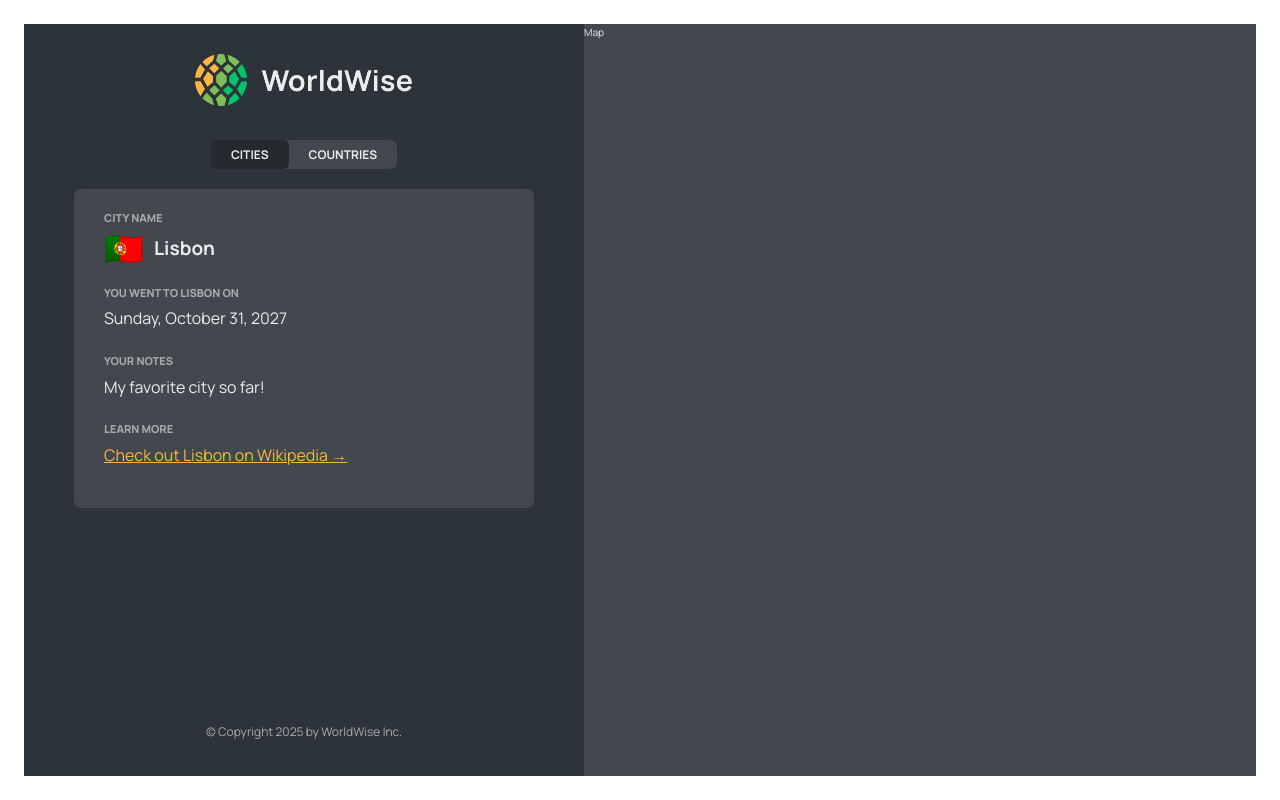
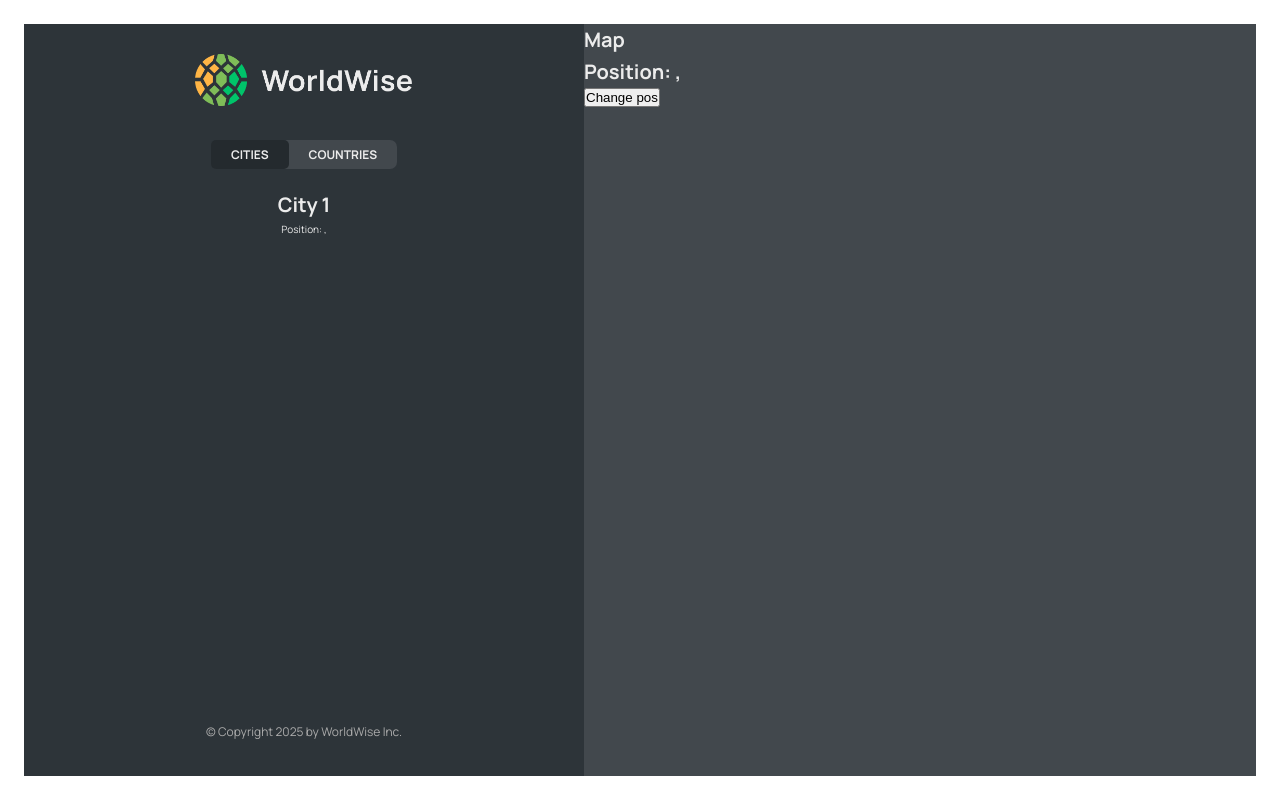
Before and after one commit to williamsconcepts/11-wordwise, a React app: page /app/cities/1 in a window 1280 px wide. Built offline with nearby package versions, Linux system fonts and the light colour scheme; data requests are answered from the project's data file; the HTML template or start-up script is replaced by a standard one.

Commit message:
Reading and setting a query string

```diff
--- a/src/App.jsx
+++ b/src/App.jsx
@@ -45,7 +45,7 @@
             index
             element={<CityList cities={cities} isLoading={isLoading} />}
           />
-          <Route path="cities/:id" element={<City />} />
+
           <Route
             path="cities"
             element={<CityList cities={cities} isLoading={isLoading} />}
--- a/src/components/City.jsx
+++ b/src/components/City.jsx
@@ -1,62 +1,78 @@
-import styles from "./City.module.css";
+import { useParams, useSearchParams } from "react-router-dom";
+//import styles from "./City.module.css";
 
-const formatDate = (date) =>
-  new Intl.DateTimeFormat("en", {
-    day: "numeric",
-    month: "long",
-    year: "numeric",
-    weekday: "long",
-  }).format(new Date(date));
+// const formatDate = (date) =>
+//   new Intl.DateTimeFormat("en", {
+//     day: "numeric",
+//     month: "long",
+//     year: "numeric",
+//     weekday: "long",
+//   }).format(new Date(date));
 
 function City() {
+  const {id} = useParams();
+   const [searchParams] = useSearchParams();
+   const lat = searchParams.get("lat");
+   const lng = searchParams.get("lng");
+
+
   // TEMP DATA
-  const currentCity = {
-    cityName: "Lisbon",
-    emoji: "🇵🇹",
-    date: "2027-10-31T15:59:59.138Z",
-    notes: "My favorite city so far!",
-  };
+  // const currentCity = {
+  //   cityName: "Lisbon",
+  //   emoji: "🇵🇹",
+  //   date: "2027-10-31T15:59:59.138Z",
+  //   notes: "My favorite city so far!",
+  // };
 
-  const { cityName, emoji, date, notes } = currentCity;
-
+  //const { cityName, emoji, date, notes } = currentCity;
 
 
   return (
-    <div className={styles.city}>
-      <div className={styles.row}>
-        <h6>City name</h6>
-        <h3>
-          <span>{emoji}</span> {cityName}
-        </h3>
-      </div>
+    <>
+      <h1>City {id}</h1>
+      <p>
+        Position: {lat}, {lng}
+      </p>
+    </>
+  );
 
-      <div className={styles.row}>
-        <h6>You went to {cityName} on</h6>
-        <p>{formatDate(date || null)}</p>
-      </div>
 
-      {notes && (
-        <div className={styles.row}>
-          <h6>Your notes</h6>
-          <p>{notes}</p>
-        </div>
-      )}
+  // return (
+  //   <div className={styles.city}>
+  //     <div className={styles.row}>
+  //       <h6>City name</h6>
+  //       <h3>
+  //         <span>{emoji}</span> {cityName}
+  //       </h3>
+  //     </div>
 
-      <div className={styles.row}>
-        <h6>Learn more</h6>
-        <a
-          href={`https://en.wikipedia.org/wiki/${cityName}`}
-          target="_blank"
-          rel="noreferrer"
-        >
-          Check out {cityName} on Wikipedia &rarr;
-        </a>
-      </div>
+  //     <div className={styles.row}>
+  //       <h6>You went to {cityName} on</h6>
+  //       <p>{formatDate(date || null)}</p>
+  //     </div>
 
-      <div>
-      </div>
-    </div>
-  );
+  //     {notes && (
+  //       <div className={styles.row}>
+  //         <h6>Your notes</h6>
+  //         <p>{notes}</p>
+  //       </div>
+  //     )}
+
+  //     <div className={styles.row}>
+  //       <h6>Learn more</h6>
+  //       <a
+  //         href={`https://en.wikipedia.org/wiki/${cityName}`}
+  //         target="_blank"
+  //         rel="noreferrer"
+  //       >
+  //         Check out {cityName} on Wikipedia &rarr;
+  //       </a>
+  //     </div>
+
+  //     <div>
+  //     </div>
+  //   </div>
+  // );
 }
 
 export default City;
--- a/src/components/Cityitem.jsx
+++ b/src/components/Cityitem.jsx
@@ -9,11 +9,13 @@
   }).format(new Date(date));
 
 function CityItem({ city }) {
-  const { cityName, emoji, date, id } = city;
+  const { cityName, emoji, date, id, position } = city;
+
 
   return (
-    <li className={styles.cityItem} to={`${id}`}>
-      <Link className={styles.cityItem}>
+    <li>
+      <Link className={styles.cityItem} to={`${id}?lat=${position.lat}&lng=${position.lng}`}>
+
         <span className={styles.emoji}>{emoji}</span>
         <h3 className={styles.name}>{cityName}</h3>
         <time className={styles.date}>({formatDate(date)})</time>
--- a/src/components/Map.jsx
+++ b/src/components/Map.jsx
@@ -1,7 +1,23 @@
+import { useSearchParams } from "react-router-dom";
 import styles from "./Map.module.css";
 
 function Map() {
-  return <div className={styles.mapContainer}>Map</div>;
+ const [searchParams, setSearchParams] = useSearchParams();
+ const lat = searchParams.get("lat");
+ const lng = searchParams.get("lng");
+
+  return (
+  <div className={styles.mapContainer}>
+    <h1>Map</h1>
+    <h1>Position: {lat}, {lng}
+    </h1>
+    <button onClick={() => {
+      setSearchParams({ lat: 51, lng: 43 });
+    }}>
+      Change pos
+    </button>
+    </div>
+  );
 }
 
 export default Map;
```
